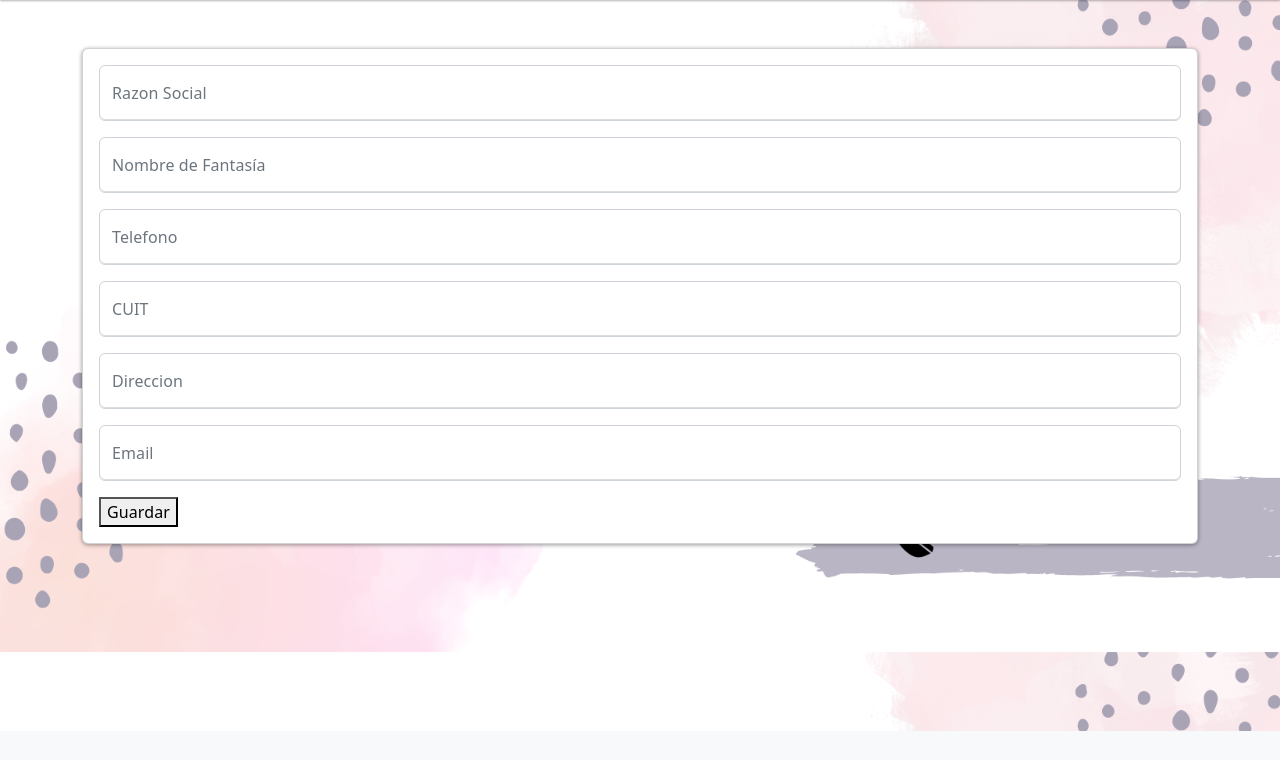
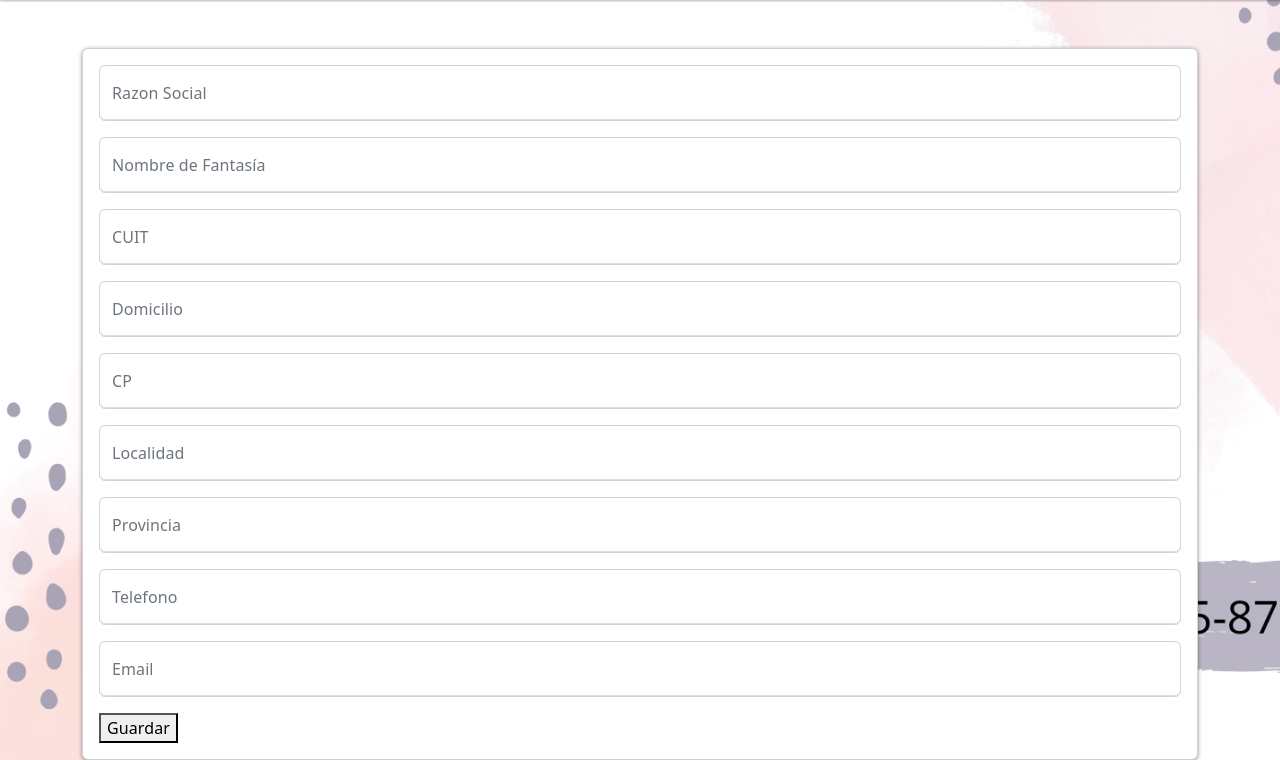
Before and after one commit to analamour/FinalPython, a Flask app: page /altaCliente in a window 1280 px wide. Shown: the part 69-829 px from the top of the page. Before the commit the page ends 800 px from the top, so only its background shows below. Run offline with Flask 3, Linux system fonts and the light colour scheme; some libraries are stand-ins or nearby versions.

Commit message:
Agrego datos al form alta cliente

```diff
--- a/templates/altaCliente.html
+++ b/templates/altaCliente.html
@@ -23,13 +23,22 @@
                 <input type="text" name="nombrefantsia" placeholder="Nombre de Fantasía" class="form-control">
             </div>
             <div class="form-group">
-                <input type="text" name="telefono" placeholder="Telefono" class="form-control">
-            </div>
-            <div class="form-group">
                 <input type="text" name="cuit" placeholder="CUIT" class="form-control">
             </div>
             <div class="form-group">
-                <input type="text" name="direccion" placeholder="Direccion" class="form-control">
+                <input type="text" name="domicilio" placeholder="Domicilio" class="form-control">
+            </div>
+            <div class="form-group">
+                <input type="text" name="codigopostal" placeholder="CP" class="form-control">
+            </div>
+            <div class="form-group">
+                <input type="text" name="localidad" placeholder="Localidad" class="form-control">
+            </div>
+            <div class="form-group">
+                <input type="text" name="provincia" placeholder="Provincia" class="form-control">
+            </div>
+            <div class="form-group">
+                <input type="text" name="telefono" placeholder="Telefono" class="form-control">
             </div>
             <div class="form-group">
                 <input type="text" name="mail" placeholder="Email" class="form-control">
```
